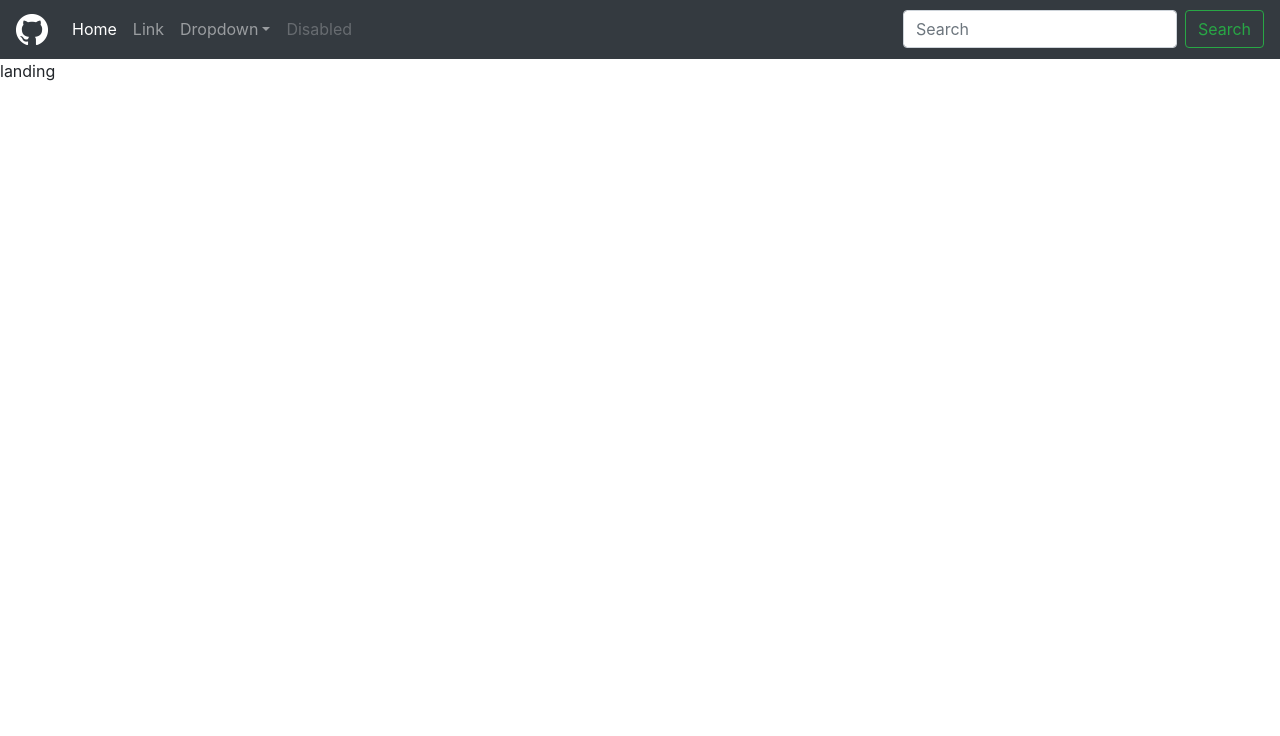
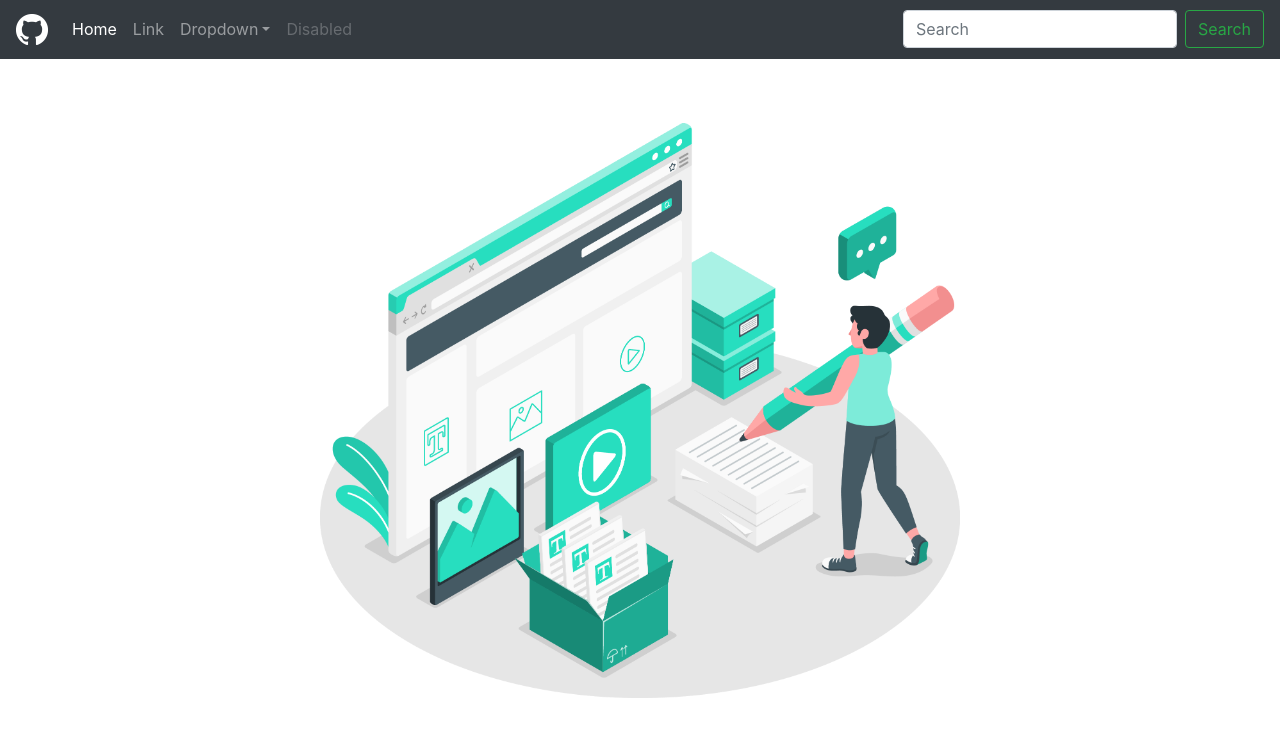
Before and after one commit to XyonPham95/group-git-issue, a React (Create React App) app: page / in a window 1280 px wide. Shown: the top 736 px of the page. Built offline with nearby package versions, Linux system fonts and the light colour scheme; no server answers; sample sign-in values are in the browser's storage.

Commit message:
add img-home

```diff
--- a/src/App.css
+++ b/src/App.css
@@ -44,3 +44,8 @@
 #grad {
   background-image: linear-gradient(#E2F6F7, white);
 }
+
+.img-home {
+  text-align: center;
+  margin-top: 5%;
+}
--- a/src/App.js
+++ b/src/App.js
@@ -5,6 +5,7 @@ import NavBar from './components/NavBar'
 import RenderSearchResults from './components/RenderSearchResults'
 import RenderRepo from './components/RenderRepo'
 import RenderIssues from './components/RenderIssues'
+import webdesign from './webdesign.png'
 
 
 const clientId = process.env.REACT_APP_CLIENT_ID;
@@ -134,7 +135,7 @@ if (!token) {
 }
 
 const viewController = () => {
-  if (view === 'landing') return (<div>landing</div>)
+  if (view === 'landing') return (<div className="img-home"><img src={webdesign} alt="star" style={{width: '50%'}}/></div>)
   else if (view === 'search') return (<div><RenderSearchResults reps={reps} fetchRepo={fetchRepo} fetchIssues={fetchIssues} issues={issues} page={page} handleSearchPageChange={handleSearchPageChange} searchTotalCount={searchTotalCount}/></div>)
   // else if (view === 'repo') return (<div><RenderRepo setView={setView} repo={repo} fetchIssues={fetchIssues} issues={issues}/> </div>)
   else if (view === 'issues') return (<RenderIssues issues={issues} repo={repo} searchTerm={searchTerm} page={page} handlePageChange={handlePageChange} totalCount={totalCount} repo={repo}/>)
```
Also changed, not shown: src/webdesign.png (added).
